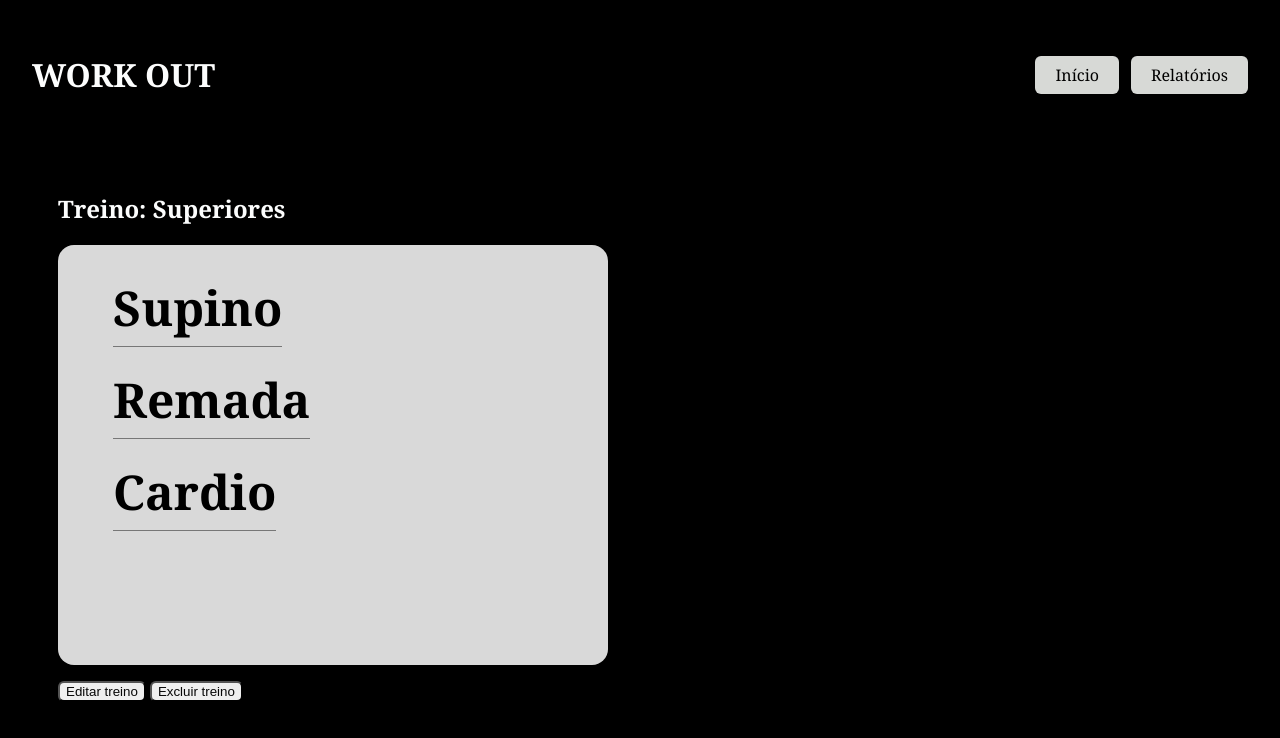
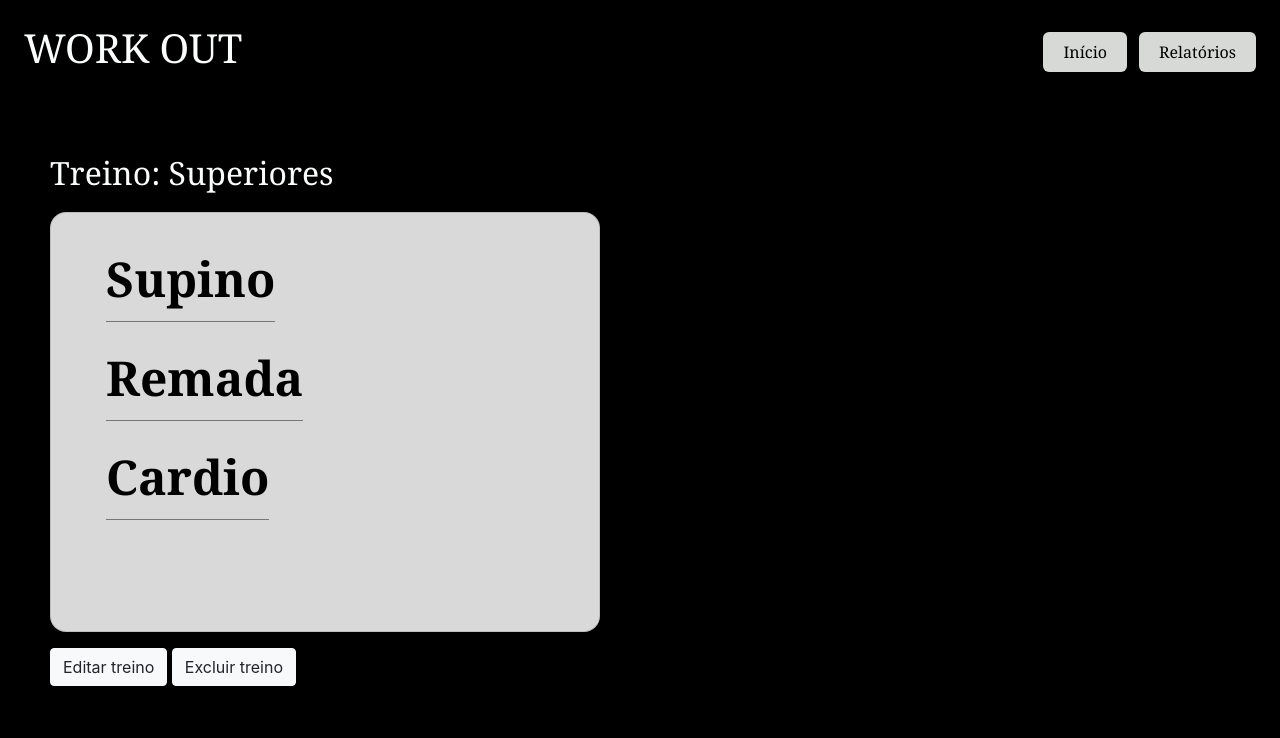
Before and after one commit to Luuhpaaa/workoutdeveloper, a plain HTML site: page pages/treino.html in a window 1280 px wide. Drawn offline with nearby package versions, Linux system fonts and the light colour scheme.

Commit message:
style: terminei de configurar a estilização de treinos e exerícios e adicionei botões de bootstrap

```diff
--- a/pages/treino.html
+++ b/pages/treino.html
@@ -3,6 +3,7 @@
 <head>
   <meta charset="UTF-8">
   <title>Work Out - Treino cadastrado</title>
+  <link rel="stylesheet" href="https://cdn.jsdelivr.net/npm/bootstrap@4.4.1/dist/css/bootstrap.min.css" integrity="sha384-Vkoo8x4CGsO3+Hhxv8T/Q5PaXtkKtu6ug5TOeNV6gBiFeWPGFN9MuhOf23Q9Ifjh" crossorigin="anonymous">
   <link rel="stylesheet" href="../assets/style.css">
 </head>
 <body>
@@ -23,8 +24,8 @@
       <li><a href="exercicio.html">Remada</a></li>
       <li><a href="exercicio.html">Cardio</a></li>
     </ul>
-    <button type="submit">Editar treino</button>
-    <button type="submit">Excluir treino</button>
+    <button type="button" class="btn btn-light">Editar treino</button>
+    <button type="submit" class="btn btn-light">Excluir treino</button>
     </section>
   </main>
 </body>
```
Also changed, not shown: pages/exercicio.html (+3 -4 lines), pages/novo_exercicio.html (+2 -0 lines).
